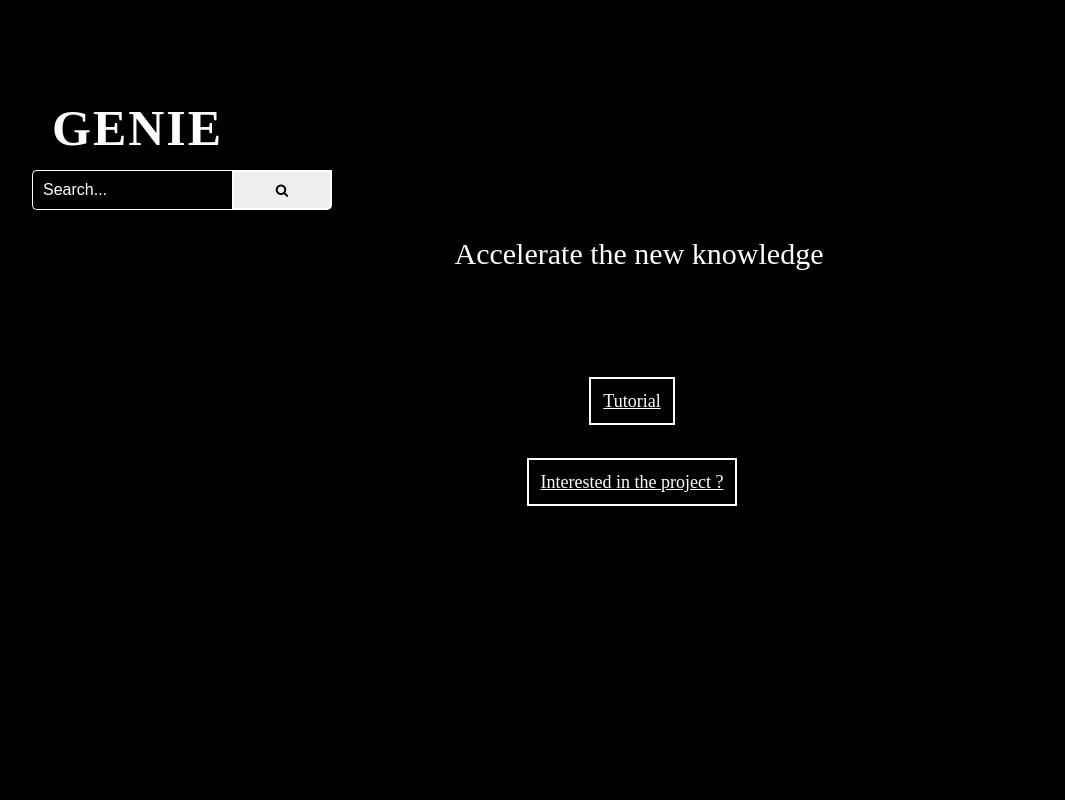
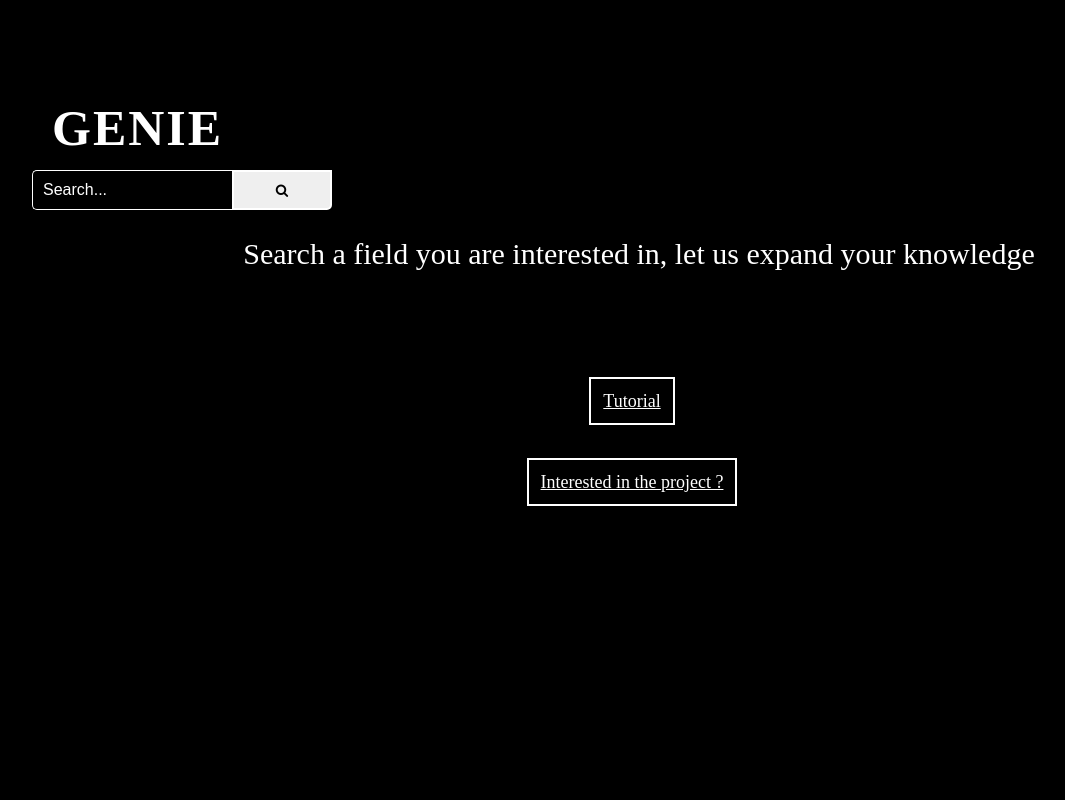
Before and after one commit to B-Mahdj/Genie_Website, a Flask app: page / in a window 1280 px wide. Shown: the whole page, without its empty margins (8-1073 px from the left). Run offline with Flask 2, Linux system fonts and the light colour scheme; some libraries are stand-ins or nearby versions.

Commit message:
Change text of page to expand your knowledge

```diff
--- a/templates/homePage.html
+++ b/templates/homePage.html
@@ -25,7 +25,7 @@
                 </div>
             </div>
 
-            <p class="par">Accelerate the new knowledge </p>
+            <p class="par"> Search a field you are interested in, let us expand your knowledge </p>
 
             <div class="tutorial">
                 <a href="/tutorial" class="tutorialButton">Tutorial</a>
```
